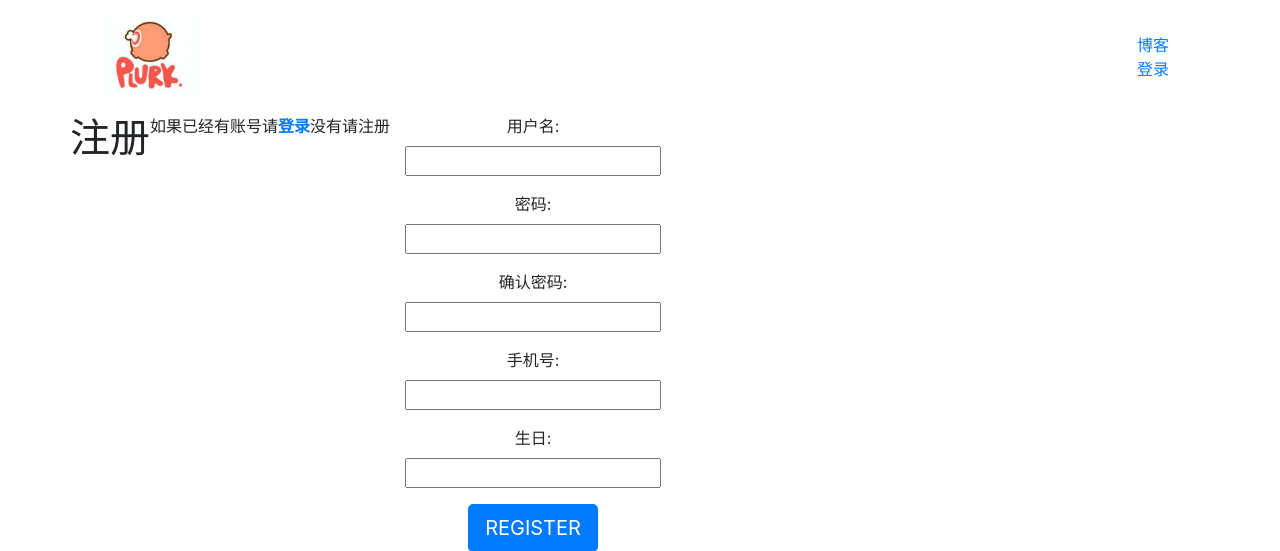
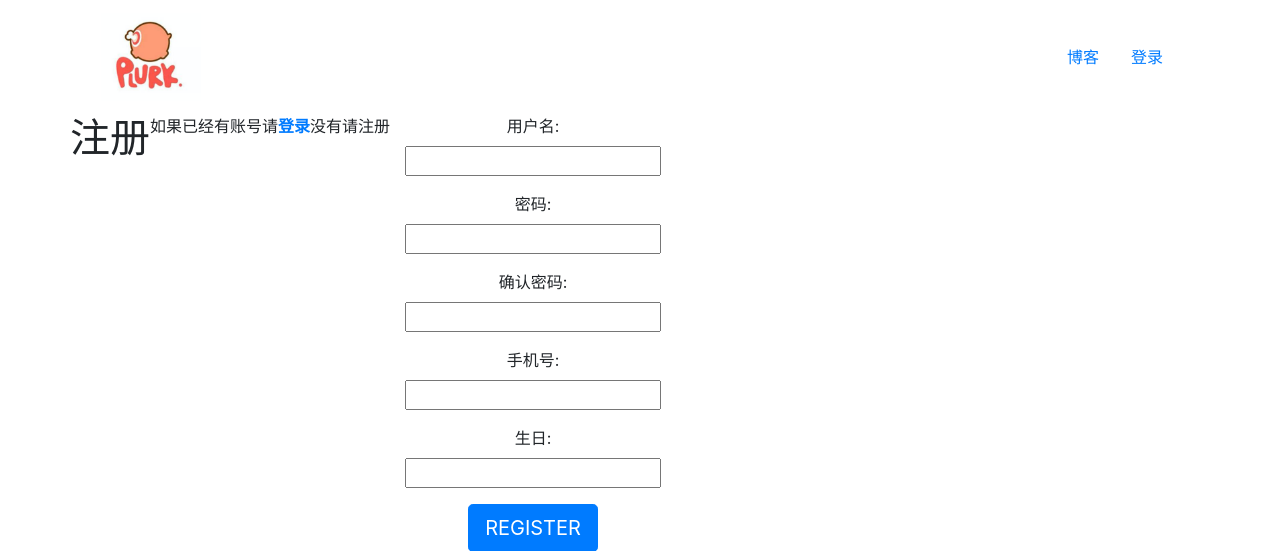
Before and after one commit to SuPair/Django_Learn, a Django app: page /account/register/ in a window 1280 px wide. Shown: the top 551 px of the page. Run offline with Django 3.2, Linux system fonts and the light colour scheme; some libraries are stand-ins or nearby versions.

Commit message:
修改网页样式

```diff
--- a/blog/views.py
+++ b/blog/views.py
@@ -11,4 +11,4 @@ def blog_title(request):
 def blog_articles(request, article_id):
     article = get_object_or_404(BlogArticles, id=article_id)
     pub = article.publish
-    return render(request, 'blog/content.html', {'article': article, 'publish':pub})
+    return render(request, 'blog/content.html', {'article': article, 'publish': pub})
--- a/templates/header.html
+++ b/templates/header.html
@@ -7,17 +7,21 @@
             </a>
         </div>
         <div>
-            <ul class="nav navbar-nav">
-                <li><a href="{% url 'blog:blog_title' %}">博客</a> </li>
-            </ul>
-            <ul class="nav navbar-nav navbar-right" style="margin-right: 10px">
+            <ul class="nav justify-content-end">
+                <li class="nav-item"><a class="nav-link active" href="{% url 'blog:blog_title' %}">博客</a> </li>
                 {% if user.is_authenticated %}
-                    <li><a href="#">{{ user.name }}</a></li>
-                    <li><a href="{% url 'account:user_logout' %}">登出</a></li>
+                    <li class="nav-item dropdown">
+                        <a class="nav-link dropdown-toggle" data-toggle="dropdown" href="#" role="button"
+                           aria-haspopup="true" aria-expanded="false">{{ user.username }}</a>
+                        <div class="dropdown-menu">
+                          <a class="dropdown-item" href="#">设置</a>
+                          <div class="dropdown-divider"></div>
+                          <a class="dropdown-item" href="{% url 'account:user_logout' %}">登出</a>
+                        </div>
+                    </li>
                 {% else %}
-                    <li><a href="{% url 'account:user_login' %}">登录</a> </li>
+                    <li class="nav-item"><a class="nav-link active" href="{% url 'account:user_login' %}">登录</a> </li>
                 {% endif %}
-
             </ul>
         </div>
     </nav>
```
Also changed, not shown: db.sqlite3.
